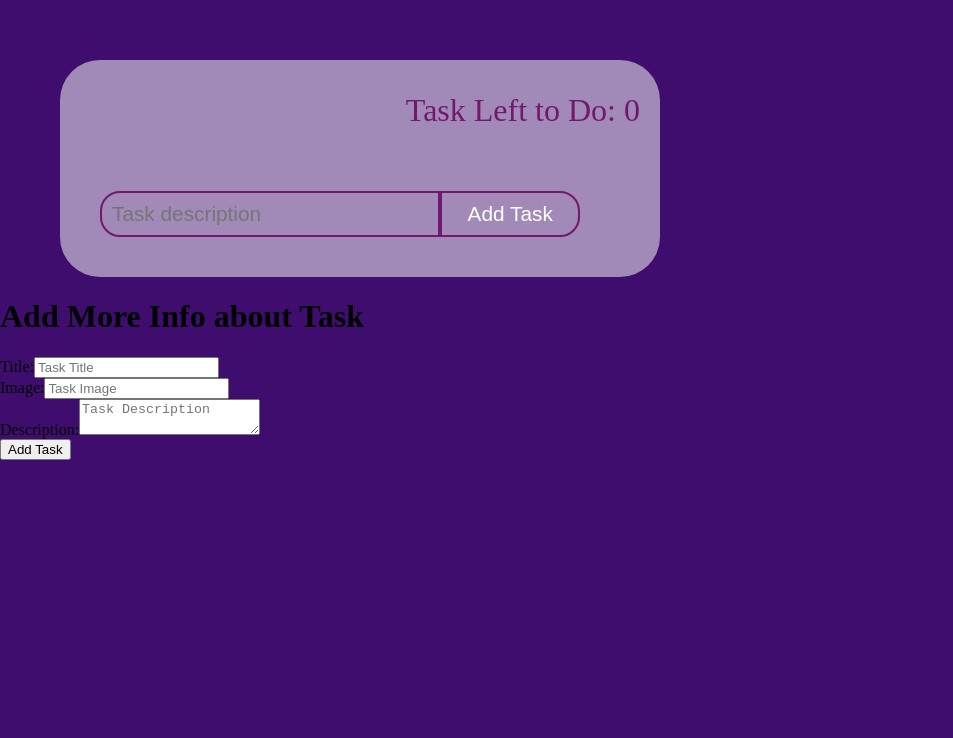
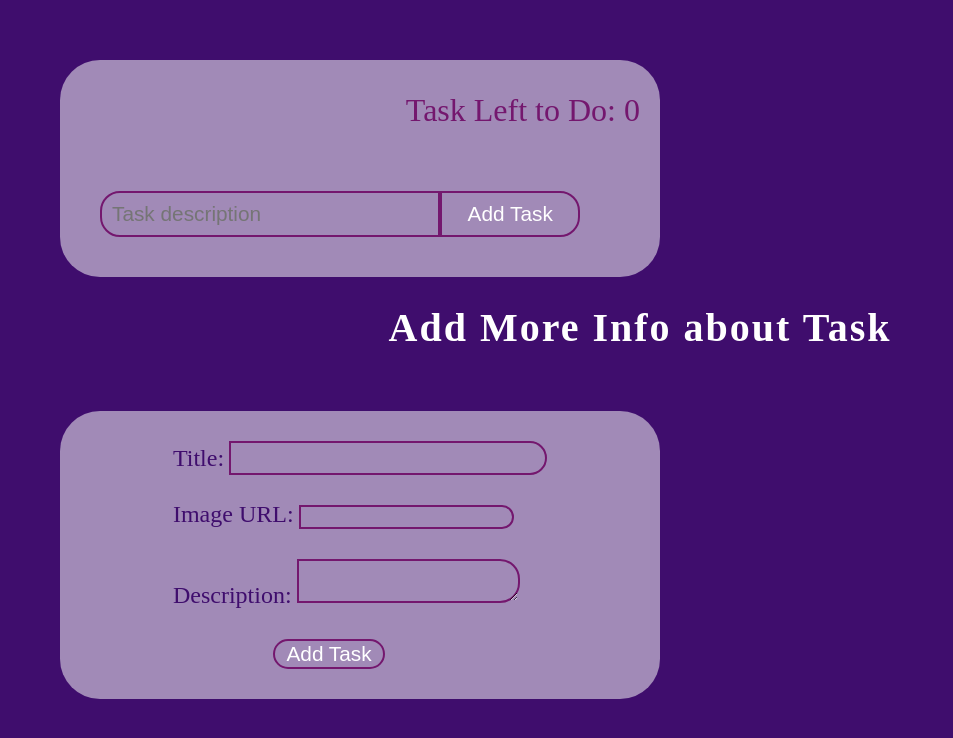
Before and after one commit to InetaKr/For-me-and-my-friends, a React (Create React App) app in the folder Uzduotys/todo React/todo/: page / in a window 1280 px wide. Shown: the top 738 px of the page, without its empty margins (0-953 px from the left). Built offline with nearby package versions, Linux system fonts and the light colour scheme.

Commit message:
added card styles and form modified classesNames

```diff
--- a/Uzduotys/todo React/todo/src/App.css
+++ b/Uzduotys/todo React/todo/src/App.css
@@ -119,5 +119,131 @@ body{
 .markAsComplete {
   color: rgb(15, 49, 16);
   text-decoration: line-through;
+}
 
+.MoretaskInfo{
+  color: white;
+  text-align: center;
+  font-size: 2.5rem;
+  letter-spacing: 2px;
 }
+.FormTaskWrapper{
+  background-color: rgb(161, 138, 183);
+  height: 100%;
+  width: 600px;
+  display: flex;
+  flex-direction: column;
+  margin-left: 60px;
+  margin-top: 60px;
+  border-radius: 40px;
+}
+
+.TaskCardForm{
+  display: inline-block;
+  margin: auto;
+}
+.TaskCardTitle label{
+  font-size: 1.5rem;
+  color: rgb(63, 13, 109);
+}
+.TaskCardTitle input{
+  font-size: 1.5rem;
+  color: rgb(63, 13, 109);
+  margin-top: 30px;
+  background-color: transparent;
+  border: 2px solid rgb(116, 23, 110);
+  border-radius: 0px 20px 20px 0px;
+  margin-left: 5px;
+}
+
+.TaskCardImage label{
+  font-size: 1.5rem;
+  color: rgb(63, 13, 109);
+}
+
+.TaskCardImage input{
+  font-size: 1rem;
+  color: rgb(63, 13, 109);
+  margin-top: 30px;
+  background-color: transparent;
+  border: 2px solid rgb(116, 23, 110);
+  border-radius: 0px 20px 20px 0px;
+  margin-left: 5px;
+}
+
+.TaskCardDescription label{
+  font-size: 1.5rem;
+  color: rgb(63, 13, 109);
+}
+.TaskCardDescription textarea{
+  font-size: 1rem;
+  color: rgb(63, 13, 109);
+  margin-top: 30px;
+  background-color: transparent;
+  border: 2px solid rgb(116, 23, 110);
+  border-radius: 0px 20px 20px 0px;
+  margin-left: 5px;
+}
+
+.TaskCardForm button{
+  width: 30%;
+  border-radius: 20px;
+  background-color: transparent;
+  border: 2px solid rgb(116, 23, 110);
+  color: white;
+  font-size: 1.3rem;
+  margin-top: 30px;
+  margin-bottom: 30px;
+  margin-left: 100px;
+}
+.TaskCardForm button:hover{
+  background-color: rgb(116, 23, 110);
+  cursor: pointer;
+}
+
+.CardTaskWrapper{
+  background-color: rgb(161, 138, 183);
+  height: 100%;
+  width: 600px;
+  display: flex;
+  flex-direction: column;
+  margin-left: 60px;
+  margin-top: 60px;
+  border-radius: 40px;
+}
+
+
+.CardTask h3{
+  text-align: center;
+  font-size: 2rem;
+  color: rgb(63, 13, 109);
+}
+.CardTask img{
+  height: 60%;
+  width: 80%;
+  margin-left: 60px;
+}
+.CardTask p{
+  height: 60%;
+  width: 80%;
+  margin-left: 60px;
+  font-size: 1.3rem;
+  color: white;
+  letter-spacing: 2px;
+}
+
+.taskCardButton button{
+  width: 30%;
+  border-radius: 20px;
+  background-color: transparent;
+  border: 2px solid rgb(116, 23, 110);
+  color: white;
+  font-size: 1rem;
+  margin-top: 30px;
+  margin-bottom: 30px;
+  margin-left: 100px;
+}
+.taskCardButton button:hover{
+ cursor: pointer;
+ background-color: rgb(116, 23, 110);
+}
--- a/Uzduotys/todo React/todo/src/App.jsx
+++ b/Uzduotys/todo React/todo/src/App.jsx
@@ -40,9 +40,11 @@ function App() {
             <TaskList tasks={tasks} deleteTask={deleteTask} markAsComplete={markAsComplete} />
             <AddTask addTask={addTask} />
         </div>
-        <div className='FormTaskCard'>
-            <h1>Add More Info about Task </h1>
+        <h1 className='MoretaskInfo'>Add More Info about Task </h1>
+        <div className='FormTaskWrapper'>
             <AddTaskCard newTaskCard={newTaskCard} />
+        </div>
+        <div className='CardTaskWrapper'>
             {submittedTask && <TaskCard task={submittedTask} deleteTask={deleteTask} markAsComplete={markAsComplete} />}
         </div>
         </>
--- a/Uzduotys/todo React/todo/src/components/AddTaskCard.jsx
+++ b/Uzduotys/todo React/todo/src/components/AddTaskCard.jsx
@@ -17,29 +17,26 @@ const AddTaskCard = ({ newTaskCard }) => {
     }
 
     return (
-        <form onSubmit={handleCardSubmit}>
-            <div>
+        <form onSubmit={handleCardSubmit} className="TaskCardForm">
+            <div className='TaskCardTitle'>
                 <label>Title:</label>
                 <input
                     type="text"
-                    placeholder="Task Title"
                     value={TaskCardtitle}
                     onChange={e => setTitle(e.target.value)}
                 />
             </div>
-            <div>
-                <label>Image:</label>
+            <div className='TaskCardImage' >
+                <label>Image URL:</label>
                 <input
                     type="text"
-                    placeholder="Task Image"
                     value={TaskCardimage}
                     onChange={e => setImage(e.target.value)}
                 />
             </div>
-            <div>
+            <div className='TaskCardDescription'>
                 <label>Description:</label>
                 <textarea
-                    placeholder="Task Description"
                     value={TaskCardDescription}
                     onChange={e => setDescription(e.target.value)}
                 />
--- a/Uzduotys/todo React/todo/src/components/TaskCard.jsx
+++ b/Uzduotys/todo React/todo/src/components/TaskCard.jsx
@@ -1,7 +1,7 @@
 
 const TaskCard = ({ task, deleteTask, markAsComplete}) => {
     return (
-        <div>
+        <div className="CardTask">
             <h3>{task.TaskCardtitle}</h3>
             <img src={task.TaskCardimage} alt={task.TaskCardtitle}/>
             <p>{task.TaskCardDescription}</p>
```
